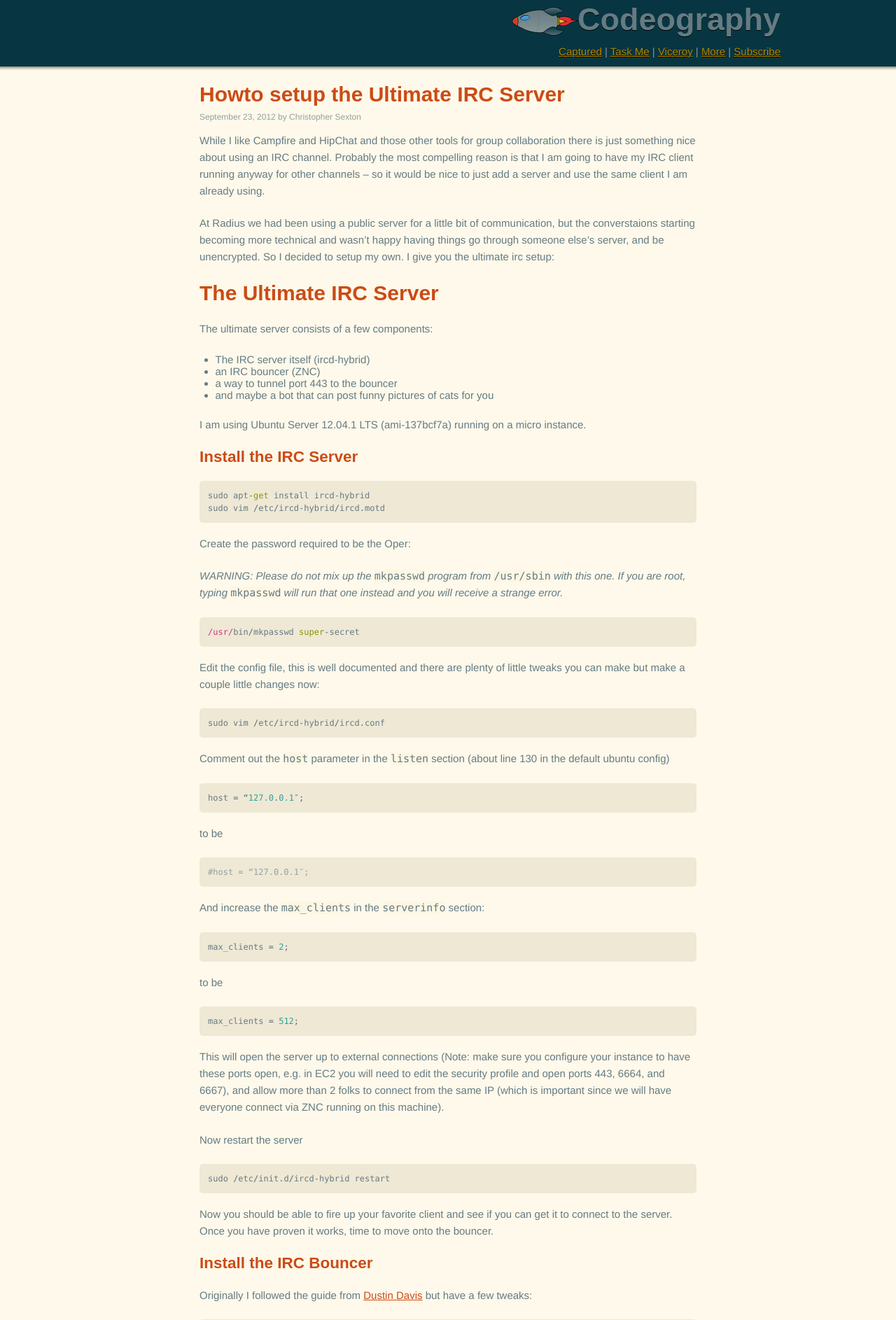
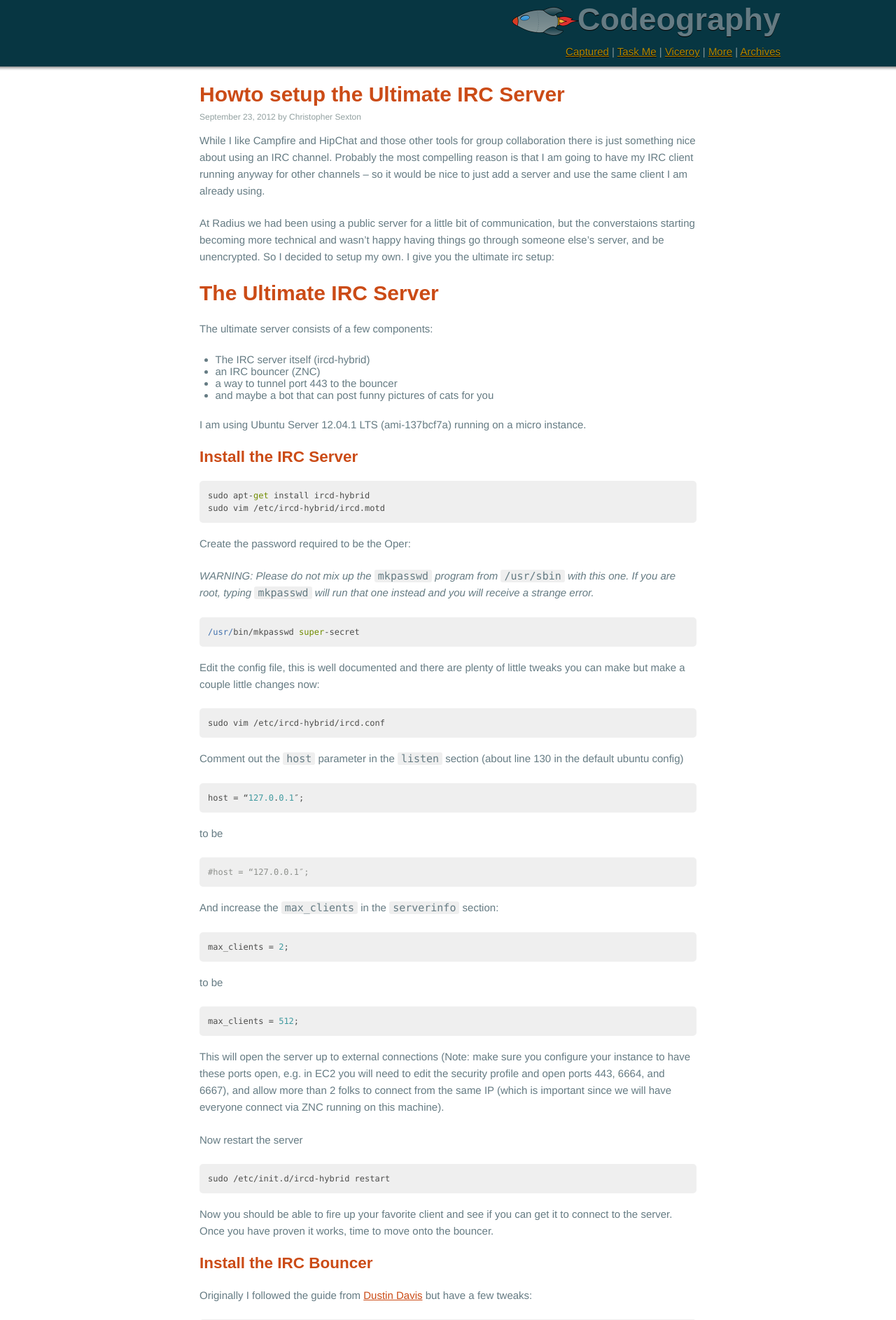
Before and after one commit to csexton/codeography.com, a Jekyll site: the page built from index.html, in a window 1280 px wide. Shown: the top 1886 px of the page at 70% size. Built offline with Jekyll 4.4.1, drawn with Linux system fonts in a browser that asks for light colours; nearby versions of some CDN libraries; some web fonts are replaced; comment, search, counter and statistics services are not loaded; some of the changed text lies outside the part shown.

Commit message:
Updated colors, added archive

```diff
--- /dev/null
+++ b/Gemfile
@@ -0,0 +1,2 @@
+source 'https://rubygems.org'
+gem "jekyll"
--- a/_layouts/base.html
+++ b/_layouts/base.html
@@ -76,7 +76,8 @@
             |
             <a href="#footer">More</a>
             |
-            <a href="http://feeds.feedburner.com/codeography">Subscribe</a>
+            <a href="/archives.html">Archives</a>
+
           </div>
         </div>
       </div>
@@ -118,10 +119,11 @@
             <li><a href="http://www.linkedin.com/in/csexton">Linked In</a></li>
             <li><a href="http://fuzzymonk.com">Personal Blog</a></li>
           </ul>
-          <h5>Subscribe</h5>
-          <p>
-            <a href="http://feeds.feedburner.com/codeography">Subscribe via RSS</a>
-          </p>
+          <h5>Blog</h5>
+          <ul>
+            <li><a href="http://feeds.feedburner.com/codeography">Subscribe via RSS</a></li>
+            <li><a href="/archives.html">Archives</a></li>
+          </ul>
 
         </div>
 
--- a/index.html
+++ b/index.html
@@ -3,7 +3,7 @@ layout: base
 title: Programming is fun again.
 site:
   author: Chris
-  host: http://test/
+  host: http://codeography.com/
 ---
 
 {% assign hide_extended = true %}
--- a/javascripts/prettify.css
+++ b/javascripts/prettify.css
@@ -18,18 +18,31 @@ $blue:      #268bd2;
 $cyan:      #2aa198;
 $green:     #859900;
 */
+/* Colors from Tomorrow
+#ffffff Background
+#efefef Current Line
+#d6d6d6 Selection
+#4d4d4c Foreground
+#8e908c Comment
+#c82829 Red
+#f5871f Orange
+#eab700 Yellow
+#718c00 Green
+#3e999f Aqua
+#4271ae Blue
+#8959a8 Purple
+*/
 
-
-.str { color: #d33682; }
-.kwd { color: #859900; }
-.com { color: #93a1a1; }
-.typ { color: #268bd2; }
-.lit { color: #2aa198; }
-.pun { color: #586e75; }
-.pln { color: #657B83; }
-.tag { color: #2aa198; }
-.atn { color: #859900; }
-.atv { color: #cb4b16; }
+.str { color: #4271ae; }
+.kwd { color: #718c00; }
+.com { color: #8e908c; }
+.typ { color: #4271ae; }
+.lit { color: #3e999f; }
+.pun { color: #4d4d4c; }
+.pln { color: #4d4d4c; }
+.tag { color: #3e999f; }
+.atn { color: #718c00; }
+.atv { color: #f5871f; }
 
 @media print {
   .str { color: #060; }
@@ -44,13 +57,13 @@ $green:     #859900;
   .atv { color: #060; }
 }
 
-pre code { background-color: #EEE8D5}
+pre code { background-color: #efefef}
 pre {
-  /* background: #EEE8D5 url('../images/shadow.png') repeat-x 0 0; */
-  background-color: #EEE8D5;
+  /* background: #efefef url('../images/shadow.png') repeat-x 0 0; */
+  background-color: #efefef;
   padding: 1em;
   overflow: auto;
-  color: #657B83;
+  color: #4d4d4c;
   font-size: 0.8em;
   font-family: 'Inconsolata', Monaco, "Courier New", Courier, monospace;
   -webkit-border-radius: 5px;
--- a/stylesheets/codeography.css
+++ b/stylesheets/codeography.css
@@ -23,7 +23,7 @@ $green:     #859900;
 
 body {
   font: 15px "helvetica neue light", "helvetica neue", Helvetica, Arial, Sans-serif;
-  color: #657B83;
+  color: #EEE8D5;
   background-color: #073642;
 }
 hr {background:#606060;color:#606060;}
@@ -37,7 +37,16 @@ h1, h2, h3, h4, h5, h6 {
 h4 {margin-bottom: 0.3em}
 h5 {margin-bottom: 0.3em}
 p {line-height:160%;}
-pre, code, tt { background-color: #FDF6E3}
+pre, code, tt { background-color: #efefef}
+code {
+  border-radius: 3px;
+  padding-left: 5px;
+  padding-right: 5px;
+}
+pre code {
+  padding-left: 0px;
+  padding-right: 0px;
+}
 div.border {border-color:#606060;}
 div.colborder {border-color:#606060;}
 a, a:focus {
@@ -139,10 +148,10 @@ h2.title {
   color: #839496;
 }
 .footer {
-  border-bottom:thin dotted #EEE8D5;
+  border-bottom:thin dotted #efefef;
 }
 .content {
-  background: #fef9ea url('../images/shadow.png') repeat-x 0 0;
+  background: white url('../images/shadow.png') repeat-x 0 0;
   color: #657B83;
 }
 
@@ -221,7 +230,15 @@ body ::-webkit-scrollbar-button:end:increment  {
 
 body ::-webkit-scrollbar-thumb {
   height: 50px;
-  background-color: #FEF9EA;
-  border: 4px solid #EEE8D5;
+  background-color: #ccc;
+  border: 4px solid #efefef;
   -webkit-border-radius: 8px;
 }
+
+.archives h3 {
+  margin: 10px 0 10px -20px;
+}
+.archives span.date {
+  width: 2em;
+  display: inline-block;
+}
```
Also changed, not shown: archives.html (added, +26 -0 lines), Gemfile.lock (added).
